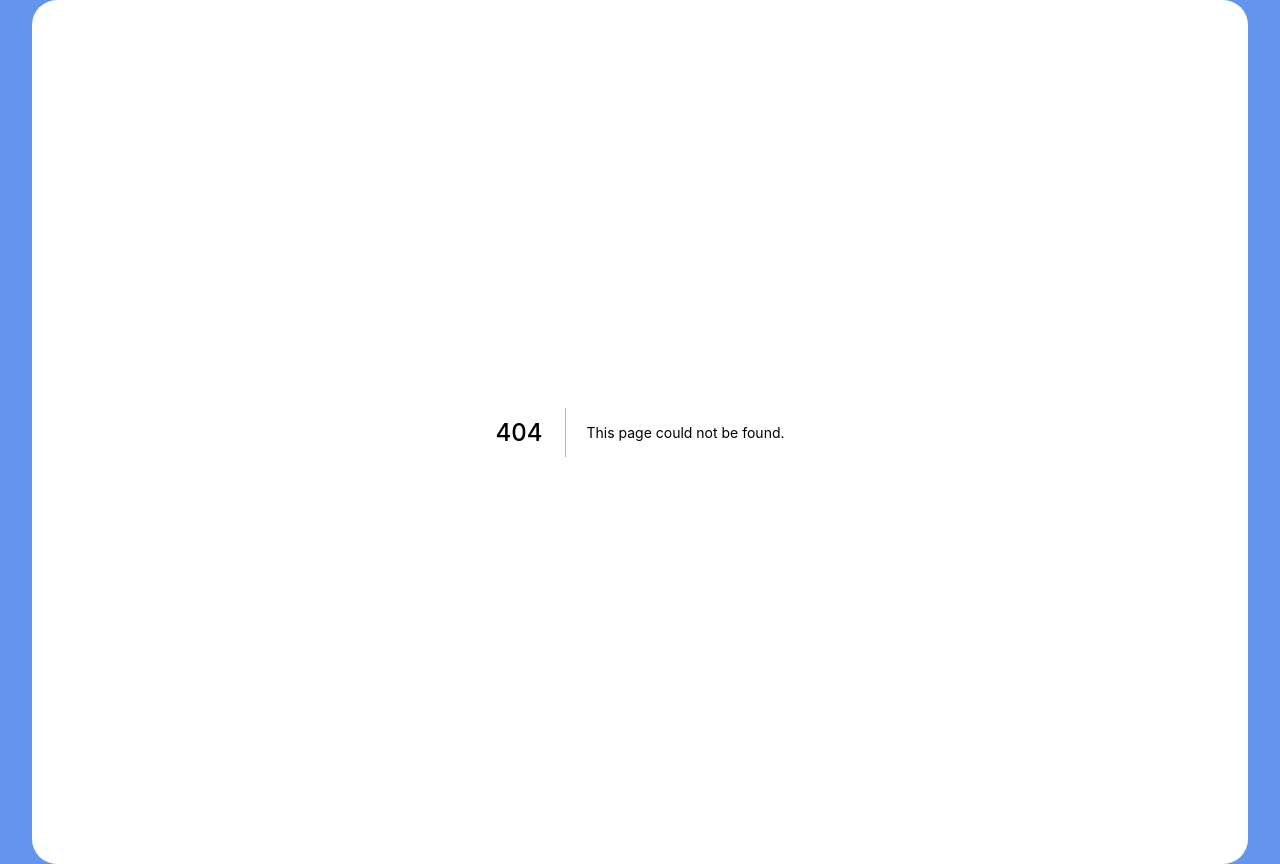
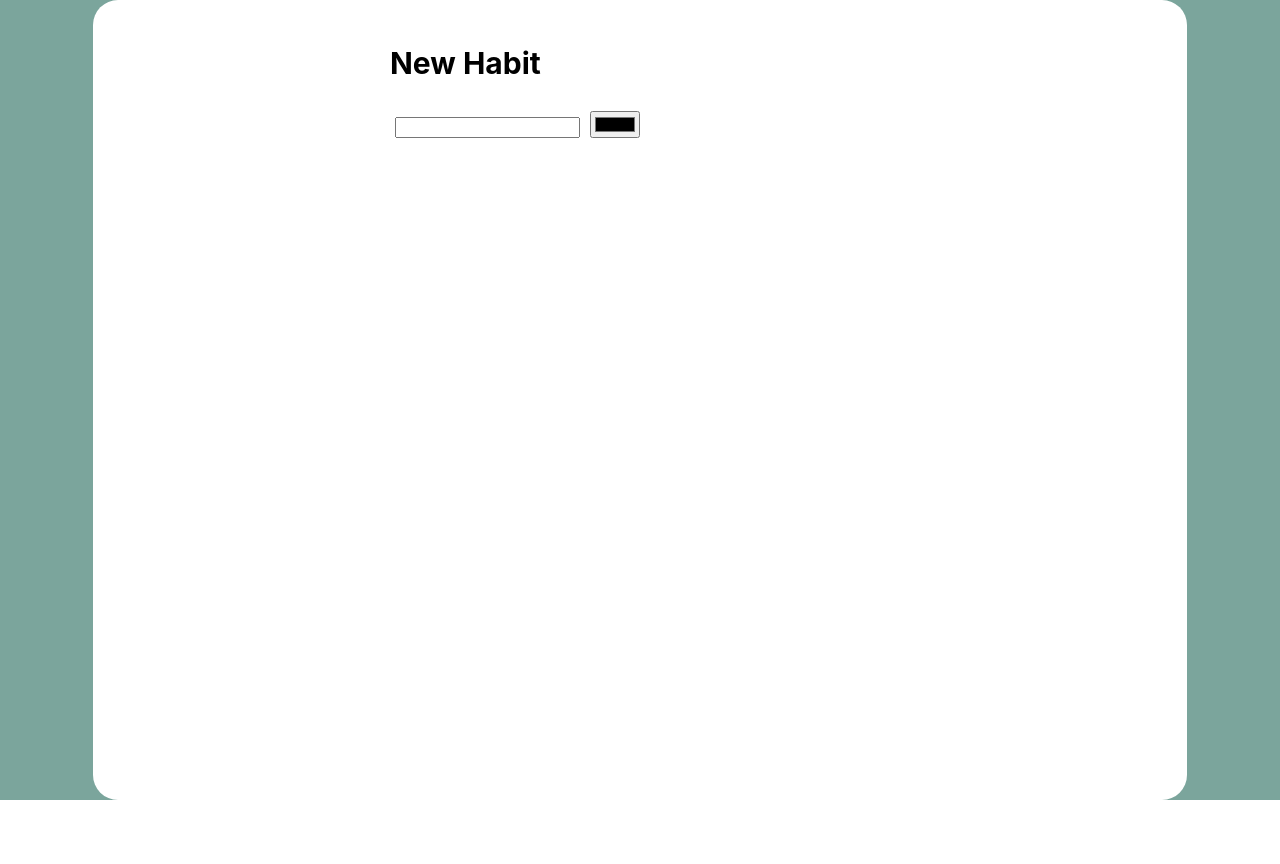
Before and after one commit to Blizzcane/Habit-Tracker-Frontend, a Next.js app: page /addHabit in a window 1280 px wide. Before the commit this address had no page. After the commit the page ends 800 px from the top, so only its background shows below. Built offline with nearby package versions, Linux system fonts and the light colour scheme.

Commit message:
added new page, updated button styles

```diff
--- a/components/HabitRow.js
+++ b/components/HabitRow.js
@@ -18,7 +18,7 @@ export default function HabitRow({ day, habit }) {
   const isComplete = (day) => {
     if (day !== null) {
       return {
-        background: `#${day ? habit_color : "dfefef"}`,
+        background: `#${day ? habit_color : "ededed"}`,
         width: "30px",
         height: "30px",
         borderRadius: "5px",
--- a/pages/about.js
+++ /dev/null
@@ -1,3 +0,0 @@
-export default function about() {
-  return <div>About</div>;
-}
--- /dev/null
+++ b/pages/addHabit.js
@@ -0,0 +1,15 @@
+import styles from "../styles/AddHabit.module.css";
+
+export default function addHabit() {
+  return (
+    <div className={styles.body}>
+      <h2 className={styles.title}>New Habit</h2>
+      <form className={styles.form}>
+        <div>
+          <input className={styles.inputs} type="text"></input>
+          <input className={styles.inputs} type="color"></input>
+        </div>
+      </form>
+    </div>
+  );
+}
--- /dev/null
+++ b/styles/AddHabit.module.css
@@ -0,0 +1,17 @@
+.title {
+}
+
+.body {
+  display: flex;
+  max-width: 500px;
+  flex-direction: column;
+  margin: 20px;
+  margin: auto;
+}
+
+.form {
+}
+
+.inputs {
+  margin: 5px;
+}
--- a/styles/HabitCard.module.css
+++ b/styles/HabitCard.module.css
@@ -13,3 +13,7 @@
     flex-direction: row;
     justify-content: space-between;
 }
+
+.btn{
+    cursor: pointer;
+}
--- a/styles/Layout.module.css
+++ b/styles/Layout.module.css
@@ -1,12 +1,14 @@
 .container {
   padding: 0 2rem;
-  background: cornflowerblue;
+  background: rgb(123, 165, 156);
 }
 
 .main {
   min-height: 100vh;
   background: white;
-  padding: 2rem 0;
+  padding: 20px;
   font-size: 1.25rem;
-  border-radius: 25px
+  border-radius: 25px;
+  max-width: 90%;
+  margin: auto;
 }
--- a/styles/globals.css
+++ b/styles/globals.css
@@ -18,6 +18,7 @@ a {
 .calendar {
   display: flex;
   justify-content: space-between;
+  flex-grow: 1;
 }
 
 .weekView {
@@ -46,3 +47,35 @@ table td {
 table td div {
   margin: 5px auto;
 }
+
+.addHabit {
+  --button-color: #00c410;
+  display: inline-block;
+  outline: none;
+  cursor: pointer;
+  font-size: 14px;
+  line-height: 1;
+  border-radius: 500px;
+  transition-property: background-color,border-color,color,box-shadow,filter;
+  transition-duration: .3s;
+  border: 1px solid transparent;
+  letter-spacing: 2px;
+  min-width: 140px;
+  max-width: 180px;
+  text-transform: uppercase;
+  white-space: normal;
+  font-weight: 700;
+  text-align: center;
+  padding: 11px 14px 18px;
+  color: var(--button-color);
+  margin: 10px 20px;
+  box-shadow: inset 0 0 0 2px var(--button-color);
+  background-color: transparent;
+  height: 38px;
+
+
+}
+.addHabit:hover{
+  color: #fff;
+  background-color: var(--button-color);
+}
```
Also changed, not shown: components/HabitCard.js (+7 -3 lines), pages/index.js (+8 -5 lines).
